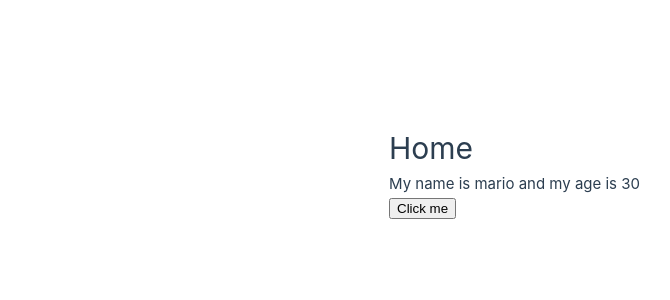
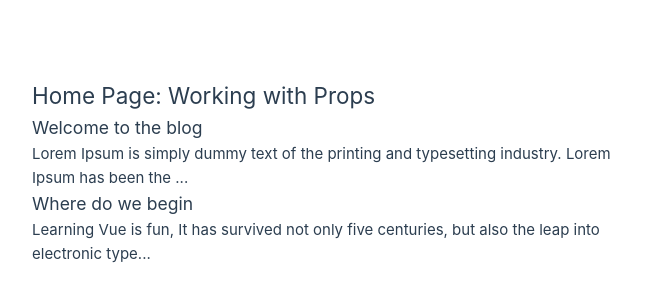
Before and after one commit to tranielmp8/vue-composition-api, a Vue app: page / in a window 1280 px wide. Shown: the part 228-528 px from the top of the page, without its empty margins (0-670 px from the left). Built offline with nearby package versions, Linux system fonts and the light colour scheme.

Commit message:
starting blog creation

```diff
--- /dev/null
+++ b/src/components/PostList.vue
@@ -0,0 +1,20 @@
+<template>
+  <div class="post-list">
+    <div v-for="post in posts" :key="post.id" >
+      <SinglePost :post="post" />
+    </div>
+  </div>
+</template>
+
+<script setup>
+  import SinglePost from './SinglePost.vue'
+
+  defineProps({
+    posts: Array
+  })
+
+</script>
+
+<style >
+
+</style>
--- /dev/null
+++ b/src/components/SinglePost.vue
@@ -0,0 +1,24 @@
+<template>
+  <div>
+    <h3>{{ post.title }}</h3>
+    <p>{{ snippet }}</p>
+  </div>
+</template>
+
+<script setup>
+import {computed} from 'vue'
+
+const props = defineProps({
+  post: Object
+})
+
+ // create a snippet for partial post.body, if you define a variable called props you have to use it here see above how I definedProps
+ const snippet = computed(() => {
+    return props.post.body.substring(0, 100) + '...'
+  })
+
+</script>
+
+<style >
+
+</style>
--- a/src/views/HomeView.vue
+++ b/src/views/HomeView.vue
@@ -1,29 +1,19 @@
+<template>
+  <div class="home">
+    <h2>Home Page: Working with Props</h2>
+    <PostListVue :posts="posts" />
+    <!-- <PostList :posts="posts" /> -->
 
-<template>
- <div class="home">
-  <h1>Home</h1>
-  <p ref="p" >My name is {{ name }} and my age is {{ age }}</p>
-  <button @click="handleClick" >Click me</button>
- </div>
-</template>
+  </div>
+ </template>
 
-<script setup>
+ <script setup>
   import {ref} from 'vue'
-  console.log('setup not needed inside script tag anymore')
+  import PostListVue from '@/components/PostList.vue'
+  // import PostList from '@/components/PostList.vue'
+  const posts = ref([
+    {title: ' Welcome to the blog', body: 'Lorem Ipsum is simply dummy text of the printing and typesetting industry. Lorem Ipsum has been the industry. It\'s standard dummy text ever since the 1500s, when an unknown printer took a galley of type and scrambled it to make a type specimen book. It has survived not only five centuries, but also the leap into electronic typesetting, remaining essentially unchanged. It was popularised in the 1960s with the release of Letraset sheets containing Lorem Ipsum passages, and more recently with desktop publishing software like Aldus PageMaker including versions of Lorem Ipsum.', id: 1},
+    {title: 'Where do we begin', body: 'Learning Vue is fun, It has survived not only five centuries, but also the leap into electronic typesetting, remaining essentially unchanged. It was popularised in the 1960s with the release of Letraset sheets containing Lorem Ipsum passages, and more recently with desktop publishing software like Aldus PageMaker including versions of Lorem Ipsum.', id: 2},
+   ])
 
-  let name = ref('mario')
-  let age = ref(30)
-
-  const p = ref(null)
-
-  const handleClick = () => {
-    console.log(p.value)
-    p.value.classList.add('test')
-    p.value.textContent = 'hello, ninjas'
-  }
-
-  // old composition API we would need to return variables and methods, but we do not need to do that anymore
-
-
-
-</script>
+ </script>
```
